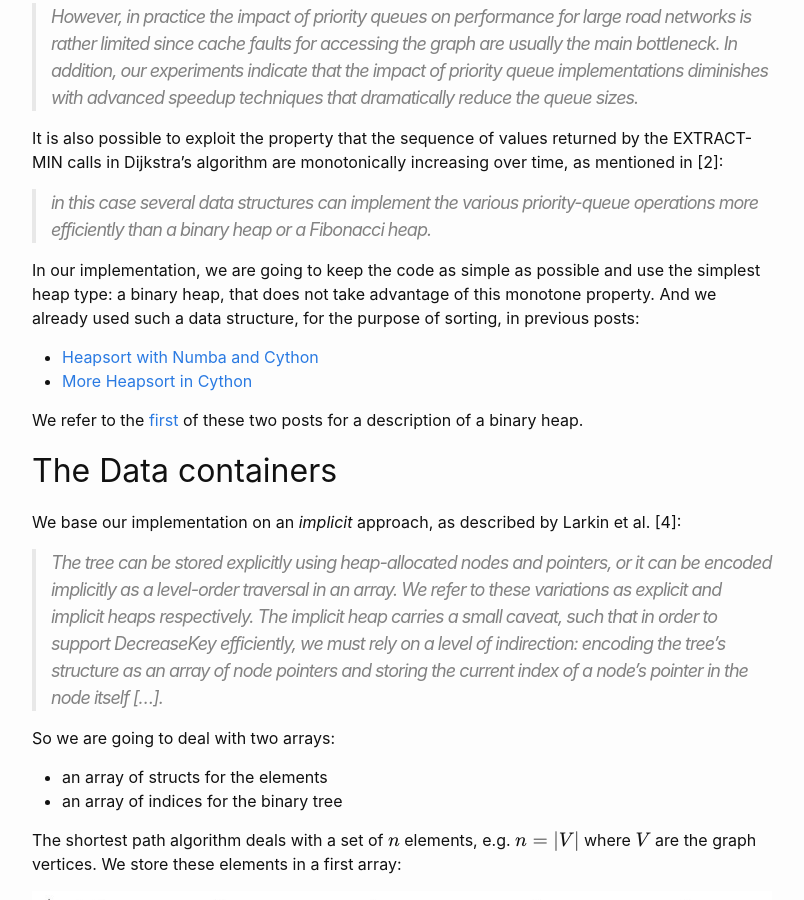
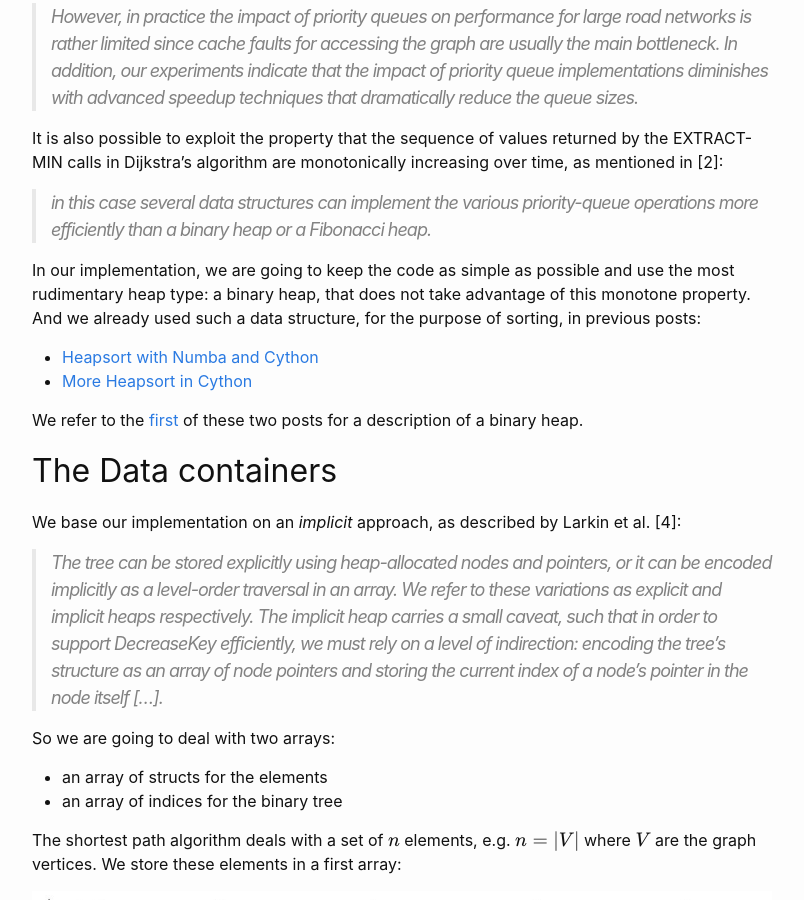
Before and after one commit to aetperf/aetperf.github.io, a Jekyll site: the page built from _posts/2022-11-22-A-Cython-implementation-of-a-min-priority-queue.md, in a window 1280 px wide and 900 px high, scrolled down 1529 px. Shown: the whole window, without its empty margins (238-1042 px from the left). Built offline with Jekyll 4.4.1, drawn with Linux system fonts in a browser that asks for light colours; formulas are drawn with MathJax 3; comment, search, counter and statistics services are not loaded.

Commit message:
small update

```diff
--- a/_posts/2022-11-22-A-Cython-implementation-of-a-min-priority-queue.md
+++ b/_posts/2022-11-22-A-Cython-implementation-of-a-min-priority-queue.md
@@ -44,7 +44,7 @@
 
 > in this case several data structures can implement the various priority-queue operations more efficiently than a binary heap or a Fibonacci heap.
 
-In our implementation, we are going to keep the code as simple as possible and use the simplest heap type: a binary heap, that does not take advantage of this monotone property. And we already used such a data structure, for the purpose of sorting, in previous posts:
+In our implementation, we are going to keep the code as simple as possible and use the most rudimentary heap type: a binary heap, that does not take advantage of this monotone property. And we already used such a data structure, for the purpose of sorting, in previous posts:
 - [Heapsort with Numba and Cython](https://aetperf.github.io/2022/04/14/Heapsort-with-Numba-and-Cython.html)
 - [More Heapsort in Cython](https://aetperf.github.io/2022/04/26/More-Heapsort-in-Cython.html)
 
```
